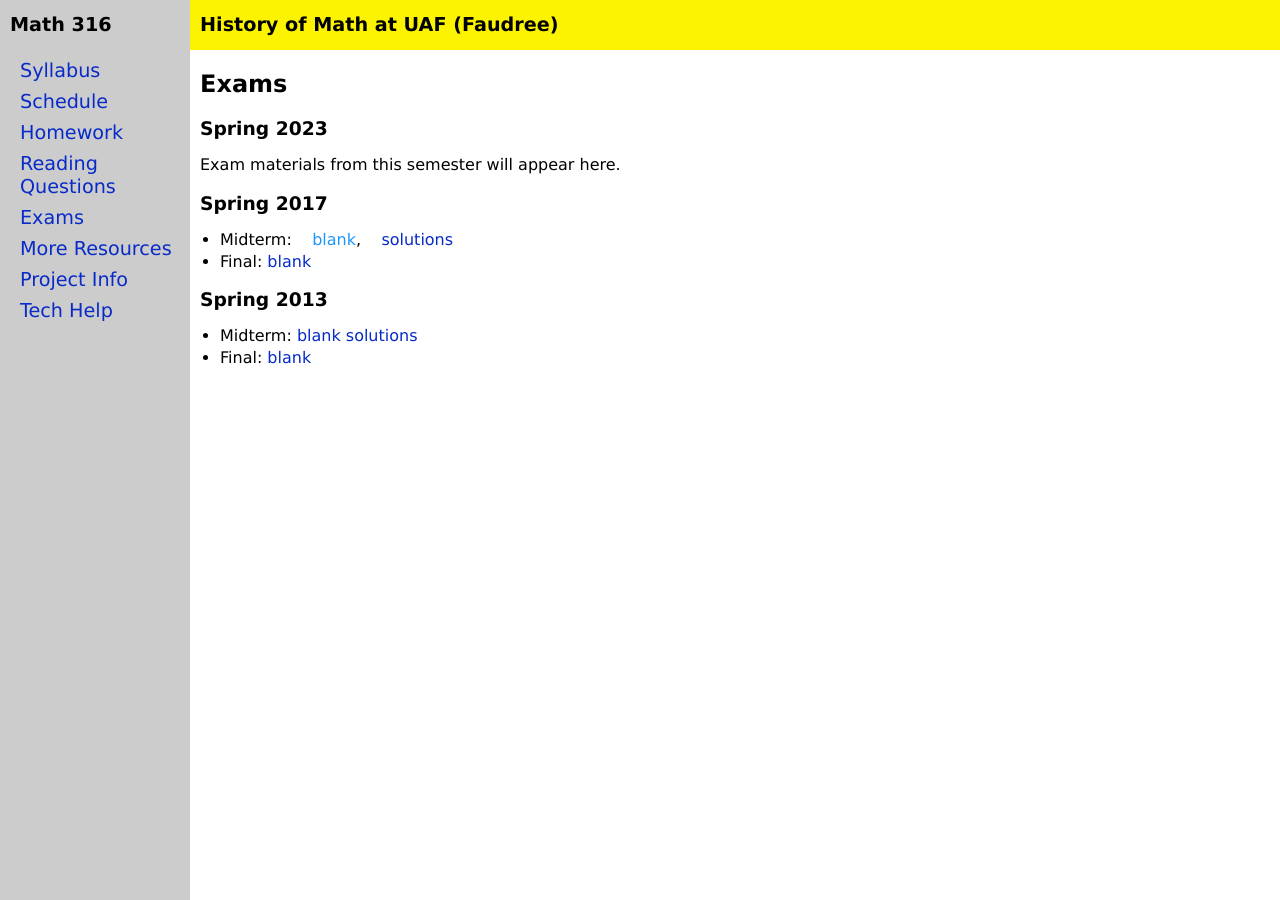
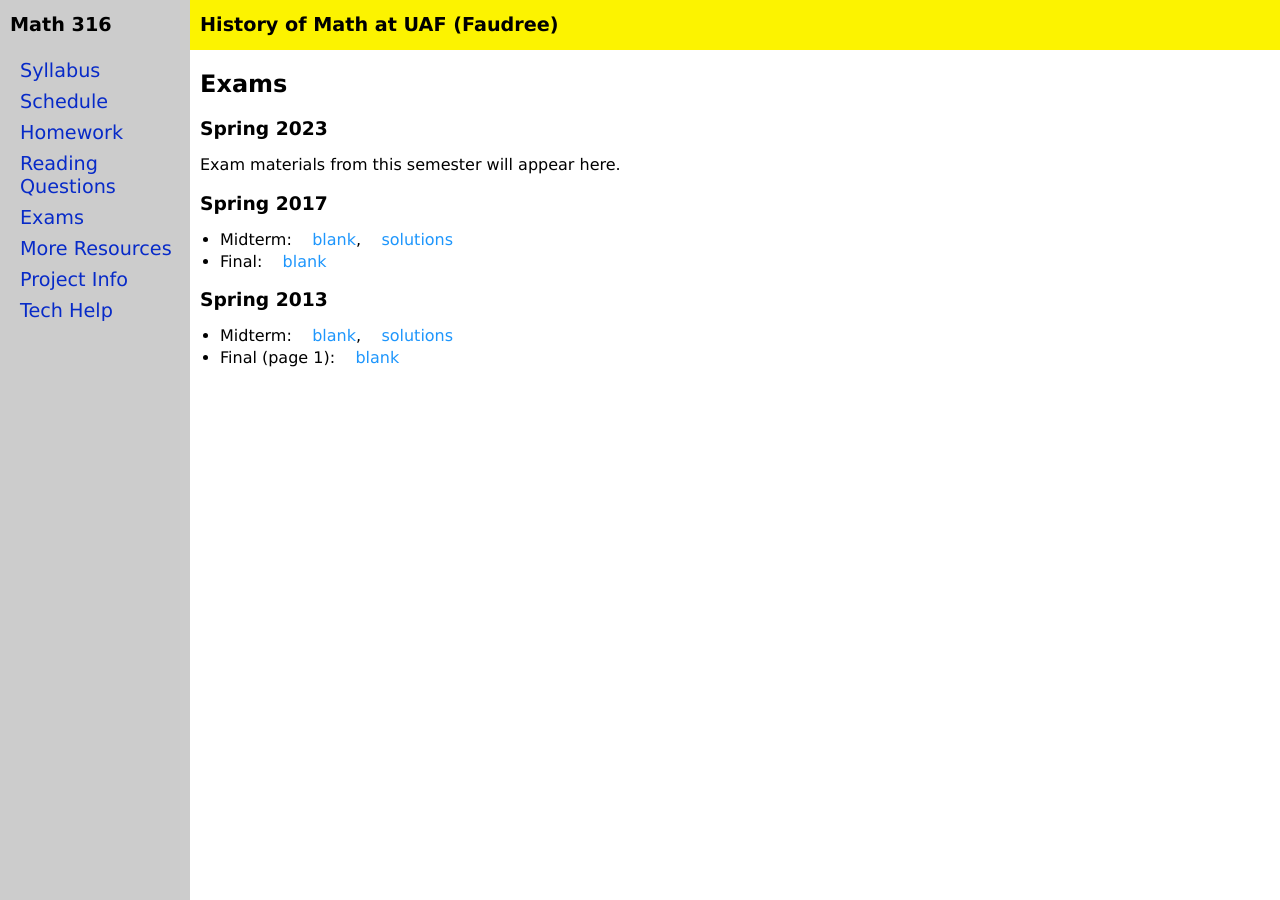
Before and after one commit to jrfaudree/HOM, a Jekyll site: the page built from exams.md, in a window 1280 px wide. Built offline with Jekyll 4.4.1, drawn with Linux system fonts in a browser that asks for light colours.

Commit message:
Update exams.md

```diff
--- a/exams.md
+++ b/exams.md
@@ -10,11 +10,11 @@ title: Exams
 Exam materials from this semester will appear here.
 
 ### Spring 2017
-* Midterm: &nbsp;&nbsp; [blank](assets/oldexams/M306S17_Mid1_part_1_and_2.pdf),  &nbsp;&nbsp;  [solutions]()
-* Final:  [blank]()
+* Midterm: &nbsp;&nbsp; [blank](assets/oldexams/M306S17_Mid1_part_1_and_2.pdf),  &nbsp;&nbsp;  [solutions](assets/oldexams/M306S17_Mid1_part_1_and_2-solutions.pdf)
+* Final:  &nbsp;&nbsp; [blank](assets/oldexams/M306S17_finalexam.pdf)
 
 ### Spring 2013
-* Midterm:  [blank]()    [solutions]()
-* Final:  [blank]()
+* Midterm:  &nbsp;&nbsp; [blank](assets/oldexams/M306S13_midterm_1_part1and2.pdf),   &nbsp;&nbsp;  [solutions](assets/oldexams/M306S13_midterm_essaysolns.pdf)
+* Final (page 1):  &nbsp;&nbsp; [blank](assets/oldexams/M306S13_finalexam_part1.pdf)
 
 <div style="padding-bottom: 40px"></div>
```
